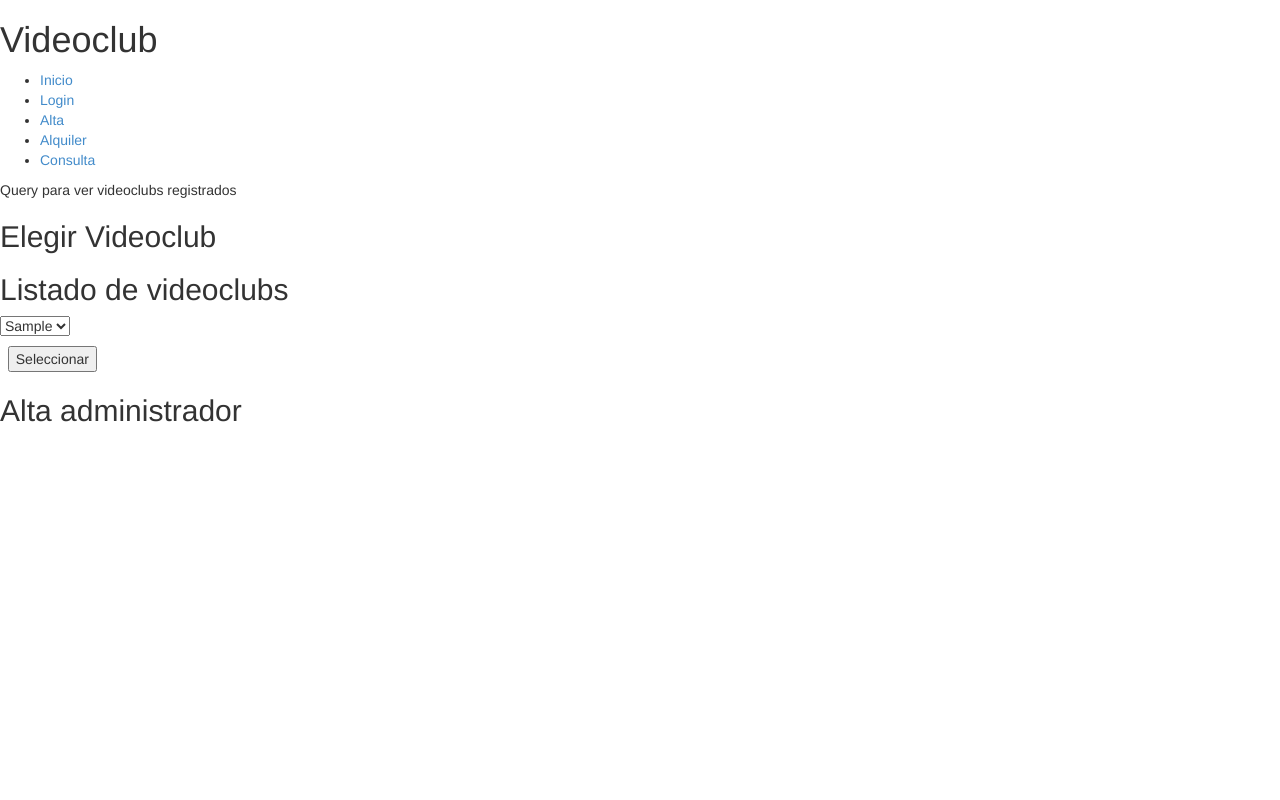
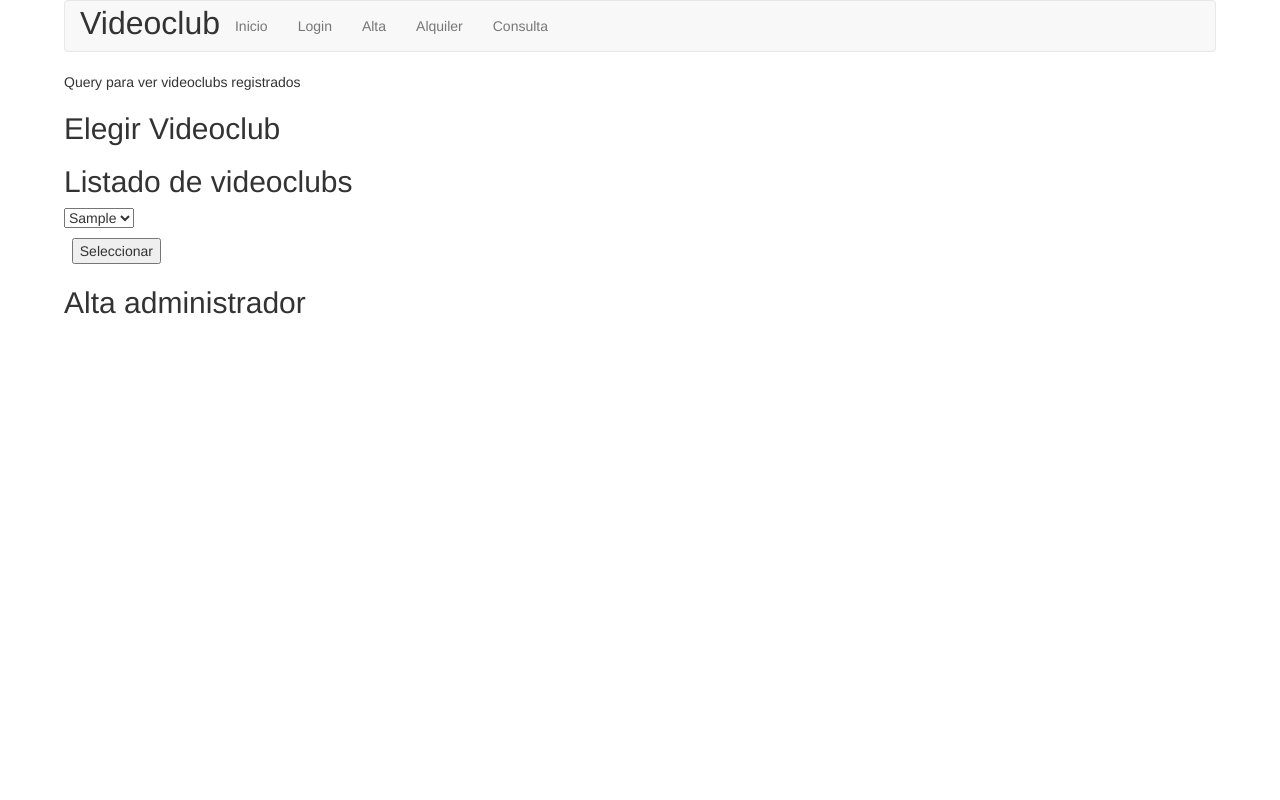
Before and after one commit to Sascuash/ISI-videoclub, a PHP site: page /index.php in a window 1280 px wide. Run offline with PHP 8.4, Linux system fonts and the light colour scheme; tables that the repository leaves empty or names only in its code hold one stand-in row (values such as "Sample post"); data that the repository does not hold is empty.

Commit message:
barra de navegación cuca

```diff
--- a/header.php
+++ b/header.php
@@ -4,16 +4,29 @@
  		<meta name="viewport" content="width=device-width, initial-scale=1.0">
       	<!-- Bootstrap -->
       	<link href="bootstrap-3.2.0-dist/css/bootstrap.min.css" rel="stylesheet">
+
+      	<nav class="navbar navbar-default" role="navigation">
+		  <div class="container-fluid">
+		    <!-- Brand and toggle get grouped for better mobile display -->
+		    <div class="navbar-header">
+			    <font size=6>Videoclub</font>
+		    </div>
+
+		    <!-- Collect the nav links, forms, and other content for toggling -->
+		    <div class="collapse navbar-collapse" id="bs-example-navbar-collapse-1">
+		      <ul class="nav navbar-nav">
+		        <li><a href="index.php">Inicio</a></li>
+				<li><a href="login.php">Login</a></li>
+				<li><a href="alta.php">Alta</a></li>
+				<li><a href="alquiler.php">Alquiler</a></li>
+				<li><a href="consultaUsuario.php">Consulta</a></li>
+		      </ul>
+		    </div><!-- /.navbar-collapse -->
+		  </div><!-- /.container-fluid -->
+		</nav>
+
 	</head>
-	<body>
-		<h1>Videoclub</h1>
-		<ul>
-			<li><a href="index.php">Inicio</a></li>
-			<li><a href="login.php">Login</a></li>
-			<li><a href="alta.php">Alta</a></li>
-			<li><a href="alquiler.php">Alquiler</a></li>
-			<li><a href="consultaUsuario.php">Consulta</a></li>
-		</ul>
+	<body style="margin-left:5%; margin-right:5%;">
 		<?php
 			if (isset($_SESSION["idSocio"])) {
 				echo '<p>Socio actual: '.$_SESSION["idSocio"].'</p>';
```
